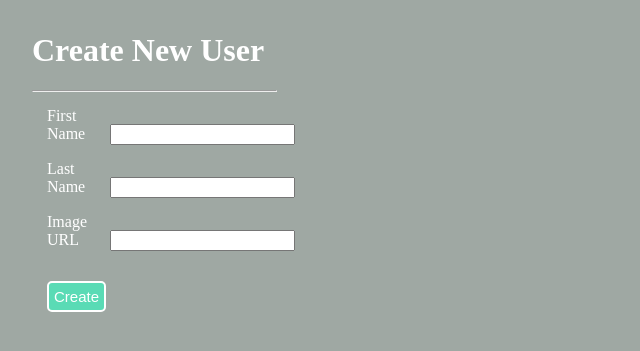
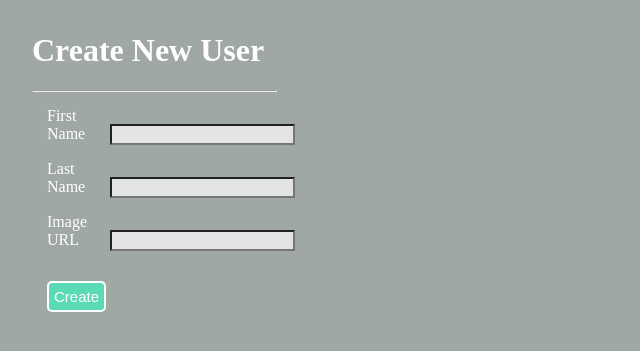
Before and after one commit to giuliana5/flask-blogly, a Flask app: page /users/new in a window 1280 px wide. Shown: the top 351 px of the page, without its empty margins (0-640 px from the left). Run offline with Flask 3, Linux system fonts and the light colour scheme.

Commit message:
Changed bg color of inputs.

```diff
--- a/static/styles.css
+++ b/static/styles.css
@@ -83,3 +83,7 @@ section {
 .break {
     flex-basis: 100%;
 }
+
+input {
+    background-color: rgba(255, 255, 255, .7);
+}
```
